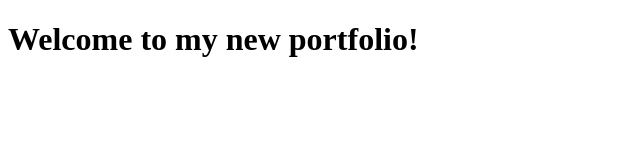
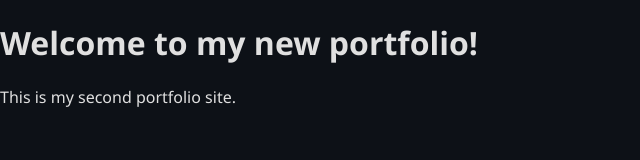
Before and after one commit to IsaacNatarajan/portfolio, a plain HTML site: page index.html in a window 1280 px wide. Shown: the whole page, without its empty margins (0-640 px from the left). Drawn offline with Linux system fonts and the light colour scheme.

Commit message:
Add index.html and styles.css

```diff
--- a/index.html
+++ b/index.html
@@ -2,9 +2,11 @@
 <!DOCTYPE html>
 <html>
 <head>
-  <title>My Portfolio</title>
+    <title>My Portfolio</title>
+    <link rel="stylesheet" href="styles.css">
 </head>
 <body>
-  <h1>Welcome to my new portfolio!</h1>
+    <h1>Welcome to my new portfolio!</h1>
+    <p>This is my second portfolio site.</p>
 </body>
 </html>
```
